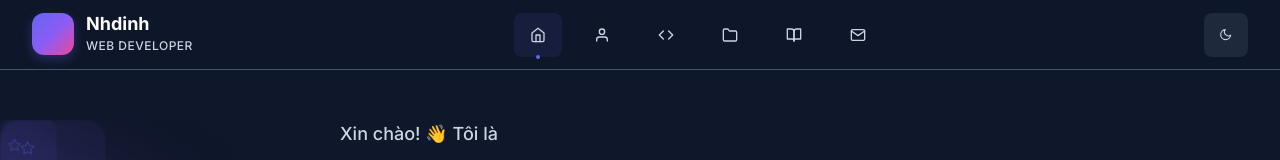
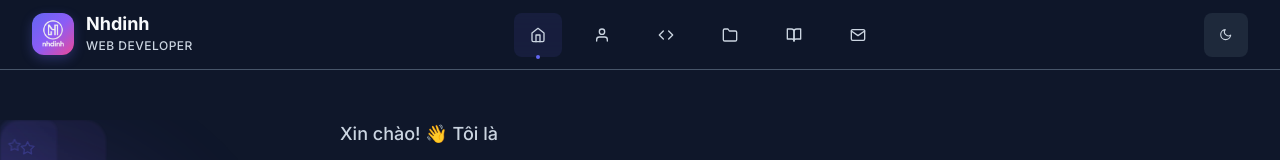
Before and after one commit to nhdinhdev03/ProfileTest, a React (Vite) app: page / in a window 1280 px wide. Shown: the top 160 px of the page. Built offline with nearby package versions, Linux system fonts and the light colour scheme.

Commit message:
tối ưu

```diff
--- a/src/Layouts/Header/Header.jsx
+++ b/src/Layouts/Header/Header.jsx
@@ -474,7 +474,6 @@ function Header({ theme, toggleTheme }) {
             <img
               width={50}
               height={50}
-              loading="lazy"
               decoding="async"
               src={theme === 'dark' ? img.Logo2 : img.Logo}
               alt="Nhdinh Portfolio Logo"
--- a/src/Layouts/Header/Header.scss
+++ b/src/Layouts/Header/Header.scss
@@ -1,4 +1,4 @@
-@use "../../styles/variables.scss" as *;
+@use "styles/variables.scss" as *;
 
 @keyframes slideInOut {
   0% {
@@ -111,6 +111,15 @@
     &:hover {
       box-shadow: 0 6px 16px rgba(99, 102, 241, 0.4);
       transform: translateY(-1px);
+    }
+
+    // Override global lazy loading opacity for logo
+    img {
+      opacity: 1 !important;
+      width: 100%;
+      height: 100%;
+      object-fit: contain;
+      border-radius: inherit;
     }
   }
 
```
